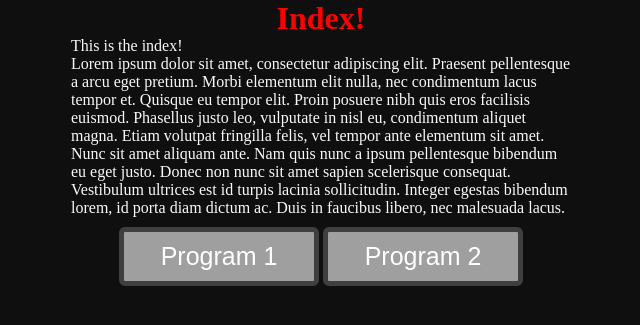
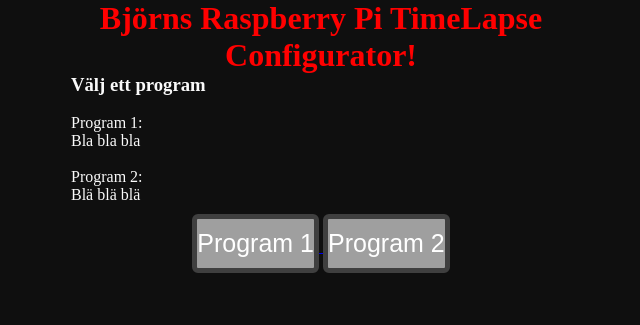
Before and after one commit to RobotPsykolog/RPi_TimeLapse_Web, a Flask app: page / in a window 1280 px wide. Shown: the top 325 px of the page, without its empty margins (319-959 px from the left). Run offline with Flask 2, Linux system fonts and the light colour scheme.

Commit message:
Fixat template till program-sidorna. Fått till 'startsidan'

```diff
--- a/app/templates/home.html
+++ b/app/templates/home.html
@@ -5,14 +5,26 @@
 
 {% block content %}
 <div class='heading'>
-    <h1>Index!</h1>
+    <h1>Björns Raspberry Pi TimeLapse Configurator!</h1>
 </div>
-<p>This is the index!</p>
-<p> Lorem ipsum dolor sit amet, consectetur adipiscing elit. Praesent pellentesque a arcu eget pretium. Morbi elementum elit nulla, nec condimentum lacus tempor et. Quisque eu tempor elit. Proin posuere nibh quis eros facilisis euismod. Phasellus justo leo, vulputate in nisl eu, condimentum aliquet magna. Etiam volutpat fringilla felis, vel tempor ante elementum sit amet. Nunc sit amet aliquam ante. Nam quis nunc a ipsum pellentesque bibendum eu eget justo. Donec non nunc sit amet sapien scelerisque consequat. Vestibulum ultrices est id turpis lacinia sollicitudin. Integer egestas bibendum lorem, id porta diam dictum ac. Duis in faucibus libero, nec malesuada lacus.
+<div class='input_field'>
+    <h3>Välj ett program</h3>
+    <br>
+    <p>Program 1:</p>
+    <p>    Bla bla bla</p>
+    <br>
+    <p>Program 2:</p>
+    <p>    Blä blä blä </p>
+
+</div>
 
 <div class='button_group' >
-    <button class='btn'>Program 1</button>
-    <button class='btn'>Program 2</button>
+        <a href="/program1">
+            <button class='btn_2'>Program 1</button>
+        </a>
+        <a href="/program2">
+            <button class='btn_2'>Program 2</button>
+        </a>
 </div>
 
 {% endblock %}
```
Also changed, not shown: app/templates/program.html (added, +25 -0 lines), app/templates/program1.html (+4 -14 lines), app/templates/program2.html (+4 -14 lines).
